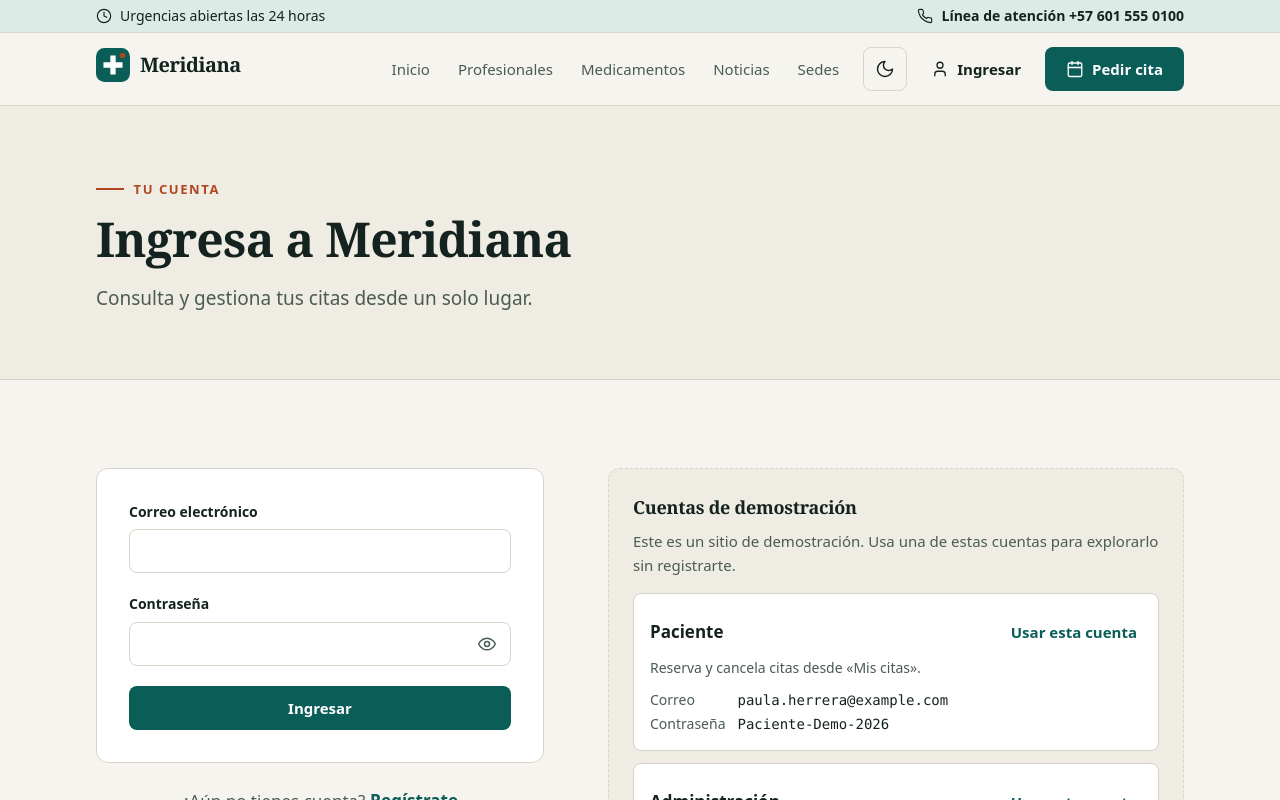
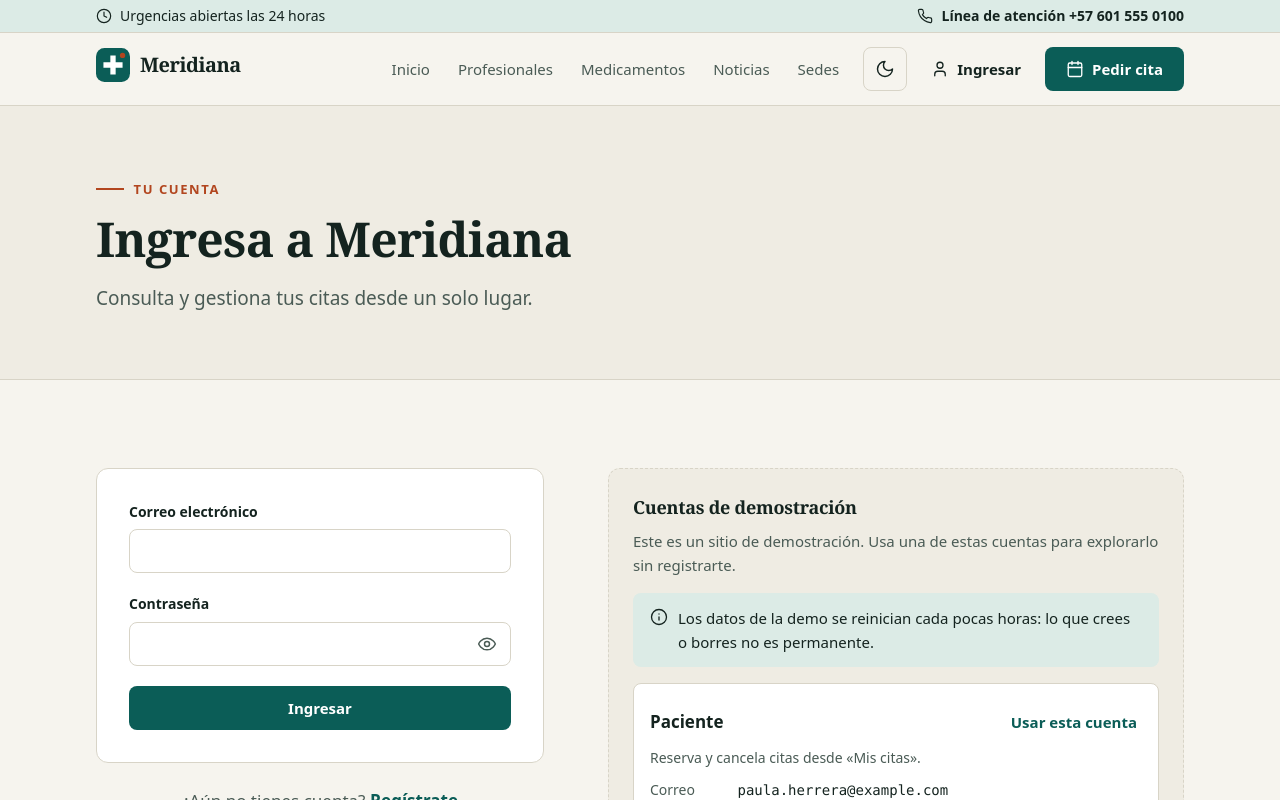
Before and after one commit to JPS4L4/Demo-Hospital, an Angular app in the folder frontend/: page /ingresar in a window 1280 px wide. Shown: the top 800 px of the page. Built offline with nearby package versions, Linux system fonts and the light colour scheme.

Commit message:
feat(auth): warn on the login page that demo data is reset periodically

```diff
--- a/frontend/src/app/features/auth/login/login.html
+++ b/frontend/src/app/features/auth/login/login.html
@@ -71,6 +71,10 @@
       <p class="mt-2 text-[0.9375rem] text-muted">
         Este es un sitio de demostración. Usa una de estas cuentas para explorarlo sin registrarte.
       </p>
+      <p class="notice notice-info mt-4 text-[0.9375rem]" data-testid="demo-reset-notice">
+        <app-icon name="info" [size]="18" class="mt-0.5" />
+        Los datos de la demo se reinician cada pocas horas: lo que crees o borres no es permanente.
+      </p>
       <ul class="mt-4 grid gap-3">
         @for (account of demoAccounts; track account.email) {
           <li class="rounded-lg border border-line bg-surface p-4">
```
Also changed, not shown: 1 other file (tests, documents, lock files or other folders).
